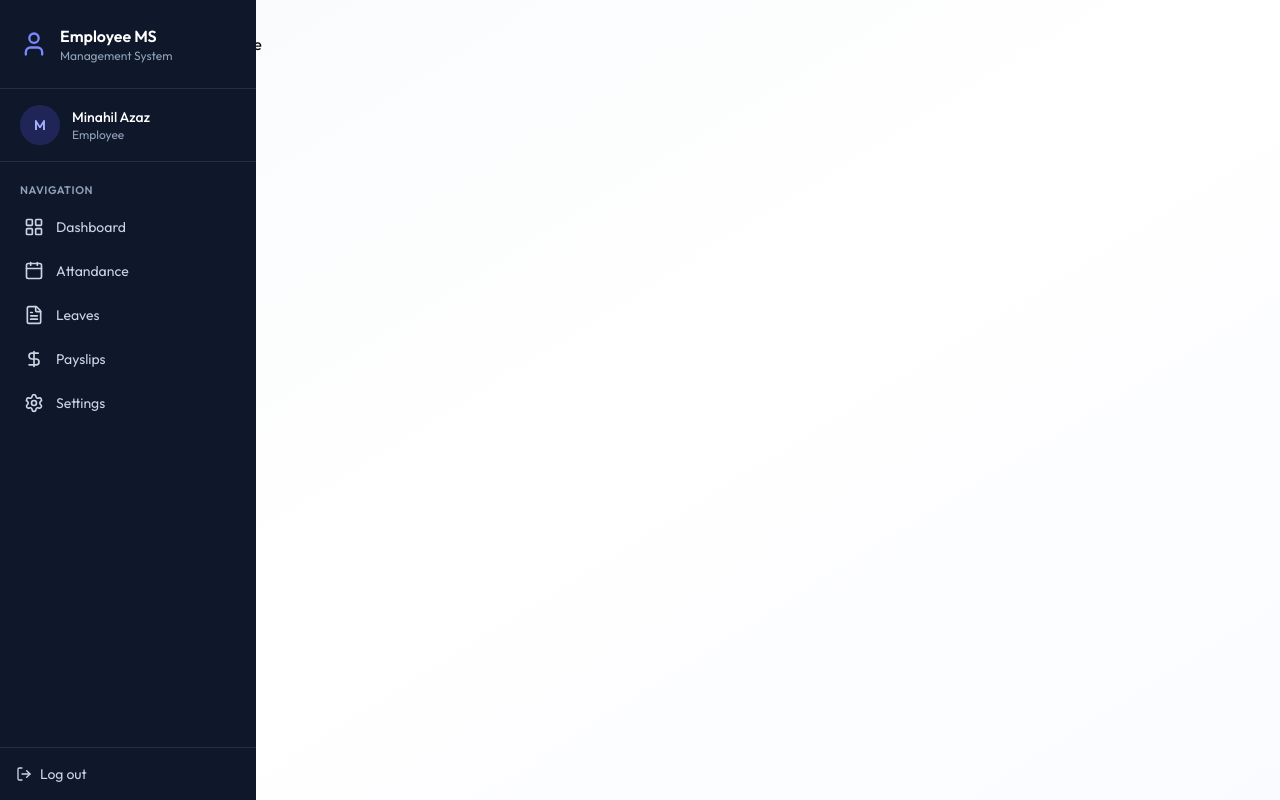
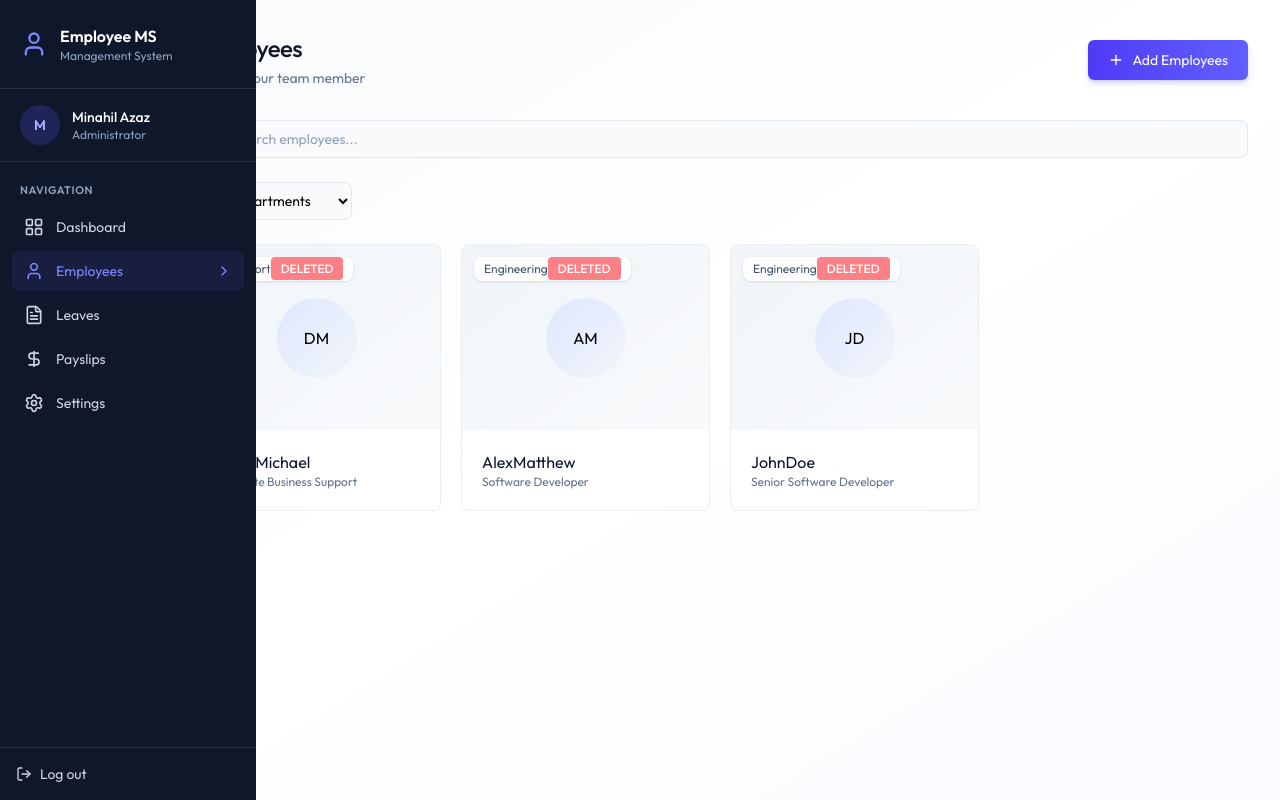
Before and after one commit to minahil-azaz/Employee-Management-System, a React (Vite) app in the folder client/: page /employee in a window 1280 px wide. Built offline with nearby package versions, Linux system fonts and the light colour scheme.

Commit message:
employee card is almost complete

```diff
--- /dev/null
+++ b/client/src/components/EmployeeCard.jsx
@@ -0,0 +1,41 @@
+import React from 'react'
+
+const EmployeeCard = ({employee, onDelete, onEdit}) => {
+  return (
+    <div className="group relative card card-hover overflow-hidden">
+        <div className="relative aspect-4/3 w-full overflow-hidden bg-linear-to-br from-slate-100 to-slate-50" >
+            <div className="w-full h-full flex items-center justify-center">
+                {/*circle icons */}
+                <div className="w-20 h-20 rounded-full bg-linear-to-br from-indigo-100 to-slate-100 flex items-center justify-center ">
+                    <span>
+                        {employee.firstName[0]}{employee.lastName[0]}
+                    </span>
+                </div>
+
+            </div>
+        </div>
+
+        <div className="absolute top-3 left-3 flex gap-2">
+            <span className="bg-white/90 backdrop-blur-sm px-2.5 py-1 text-xs text-slate-600 rounded-lg shadow-sm">
+                {employee.department || "Remote"}
+                <span className="bg-red-500/60 font-medium text-white px-2.5 py-1 text-xs rounded ">
+                    DELETED
+                </span>
+            </span>
+        </div>
+
+        {!employee.isDeleted && (
+            <div className="absolute inset-0 bg-linear-to-t from-indigo-700/20 via-transparent to-transparent opacity-0 group-hover:opacity-100 transition-opacity flex items-end justify-center pb-6 gap-3">
+                <button></button>
+            </div>
+        )}
+
+        <div className="p-5">
+            <p className="text-slate-900">{employee.firstName}{employee.lastName}</p>
+            <p className="text-xs text-slate-500">{employee.position}</p>
+        </div>
+    </div>
+  )
+}
+
+export default EmployeeCard
--- a/client/src/components/EmployeeDashboard.jsx
+++ b/client/src/components/EmployeeDashboard.jsx
@@ -37,7 +37,7 @@ const EmployeeDashboard = ({ data }) => {
     <div className="animate-fade-in space-y-8">
 
       {/* HEADER */}
-      <div className="page-header bg-gradient-to-r from-slate-900 to-slate-800 text-white p-6 rounded-2xl shadow-lg">
+      <div className="page-header bg-gradient-to from-slate-900 to-slate-800 text-white p-6 rounded-2xl shadow-lg">
         <h1 className="text-2xl font-bold">
           Welcome, {emp?.firstName || "User"}!
         </h1>
--- /dev/null
+++ b/client/src/data/DEPARTMENTS.js
@@ -0,0 +1 @@
+export const DEPARTMENTS = ["Engineering", "Human Resources", "Marketing", "Sales", "Finance", "Operations", "IT Support", "Customer Success", "Product Management", "Design"];
--- /dev/null
+++ b/client/src/data/dummyEmployeeData.js
@@ -0,0 +1,89 @@
+export const dummyEmployeeData = [
+    {
+        _id: "69b414a7f8a807df391d7b58",
+        userId: {
+            _id: "69b414a7f8a807df391d7b56",
+            email: "david@example.com",
+            role: "EMPLOYEE",
+        },
+        department: "IT Support",
+        firstName: "David",
+        lastName: "Michael",
+        email: "david@example.com",
+        phone: "9000000001",
+        position: "Associate Business Support",
+        basicSalary: 1000,
+        allowances: 100,
+        deductions: 9.98,
+        employmentStatus: "ACTIVE",
+        joinDate: "2000-01-20T00:00:00.000Z",
+        image: null,
+        isDeleted: false,
+        bio: "",
+        createdAt: "2026-03-13T13:44:07.806Z",
+        updatedAt: "2026-03-13T13:44:07.806Z",
+        id: "69b414a7f8a807df391d7b58",
+        user: {
+            email: "david@example.com",
+            role: "EMPLOYEE",
+        },
+    },
+    {
+        _id: "69b41439f8a807df391d7b52",
+        userId: {
+            _id: "69b41439f8a807df391d7b50",
+            email: "alex@example.com",
+            role: "EMPLOYEE",
+        },
+        department: "Engineering",
+        firstName: "Alex",
+        lastName: "Matthew",
+        email: "alex@example.com",
+        phone: "9000000001",
+        position: "Software Developer",
+        basicSalary: 2000,
+        allowances: 100,
+        deductions: 20,
+        employmentStatus: "ACTIVE",
+        joinDate: "2000-01-20T00:00:00.000Z",
+        image: null,
+        isDeleted: false,
+        bio: "",
+        createdAt: "2026-03-13T13:42:17.589Z",
+        updatedAt: "2026-03-13T13:42:17.589Z",
+        id: "69b41439f8a807df391d7b52",
+        user: {
+            email: "alex@example.com",
+            role: "EMPLOYEE",
+        },
+    },
+    {
+        _id: "69b411e6f8a807df391d7b13",
+        userId: {
+            _id: "69b411e5f8a807df391d7b11",
+            email: "johndoe@example.com",
+            role: "EMPLOYEE",
+        },
+        department: "Engineering",
+        firstName: "John",
+        lastName: "Doe",
+        email: "johndoe@example.com",
+        phone: "9000000001",
+        position: "Senior Software Developer",
+        basicSalary: 40000,
+        allowances: 10000,
+        deductions: 2000,
+        employmentStatus: "ACTIVE",
+        joinDate: "2000-01-20T00:00:00.000Z",
+        image: null,
+        isDeleted: false,
+        bio: "Hi, I am dev a full stack web developer",
+        createdAt: "2026-03-13T13:32:22.013Z",
+        updatedAt: "2026-03-13T13:33:20.498Z",
+        id: "69b411e6f8a807df391d7b13",
+        user: {
+            email: "johndoe@example.com",
+            role: "EMPLOYEE",
+        },
+    },
+];
--- a/client/src/pages/Dashboard.jsx
+++ b/client/src/pages/Dashboard.jsx
@@ -1,9 +1,9 @@
 import { useEffect, useState } from "react"
 import { dummyEmployeeDashboardData } from "../data/dummyEmployeeDashboardData"
-import {dummyAdminDashboardData} from "../data/dummyAdminDashboardData"
+import { dummyAdminDashboardData } from "../data/dummyAdminDashboardData"
 import Loading from "../components/Loading"
 import EmployeeDashboard from "../components/EmployeeDashboard"
-import AdminDashboard from "../components/AdminDashboard";
+import AdminDashboard from "../components/AdminDashboard"
 
 const Dashboard = () => {
   const [data, setData] = useState(null)
@@ -11,7 +11,7 @@ const Dashboard = () => {
 
   useEffect(() => {
     const timer = setTimeout(() => {
-      setData(dummyAdminDashboardData)
+      setData(dummyAdminDashboardData) // or employee
       setLoading(false)
     }, 1000)
 
@@ -29,7 +29,7 @@ const Dashboard = () => {
   }
 
   return (
-    <div className="min-h-screen bg-slate-50 p-6">
+    <div className="p-6">
       {data.role === "ADMIN" ? (
         <AdminDashboard data={data} />
       ) : (
--- a/client/src/pages/Employee.jsx
+++ b/client/src/pages/Employee.jsx
@@ -1,8 +1,109 @@
-import React from 'react'
+import { Plus, Search } from "lucide-react"
+import React, { useCallback, useEffect, useState } from 'react'
+import { dummyEmployeeData } from "../data/dummyEmployeeData"
+import { DEPARTMENTS } from "../data/DEPARTMENTS"
+import EmployeeCard from "../components/EmployeeCard"
 
 const Employee = () => {
+  const [employee, setEmployee] = useState([])
+  const [loading, setLoading] = useState(true)
+  const [search, setSearch] = useState("")
+  const [selectDept, setSelectDept] = useState("")
+  const [editEmployee, setEditEmployee] = useState(null)
+  const [showcreateModel, setShowCreateModel] = useState(false)
+
+  const fetchEmployees = useCallback(() => {
+    setLoading(true)
+
+    const filteredData = dummyEmployeeData.filter((emp) =>
+      selectDept ? emp.department === selectDept : true
+    )
+
+    setEmployee(filteredData)
+
+    setTimeout(() => {
+      setLoading(false)
+    }, 1000)
+  }, [selectDept])
+
+  const filtered = employee.filter((emp) =>
+    `${emp.firstName} ${emp.lastName} ${emp.position}`
+      .toLowerCase()
+      .includes(search.toLowerCase())
+  )
+
+  useEffect(() => {
+    fetchEmployees()
+  }, [fetchEmployees])
+
   return (
-    <div>Employee</div>
+    <div className="animate-fade-in">
+
+      {/* HEADER */}
+      <div className="flex flex-col sm:flex-row justify-between items-start sm:items-center gap-4 mb-8">
+        <div>
+          <h1 className="page-title">Employees</h1>
+          <p className="page-subtitle">Manage your team member</p>
+        </div>
+
+        <button className="btn-primary flex items-center gap-2 w-full sm:w-auto justify-center">
+          <Plus size={16} /> Add Employees
+        </button>
+      </div>
+
+      {/* SEARCH + FILTER */}
+      <div className="mb-6">
+        <div className="relative flex flex-col sm:flex-row gap-3 mb-6">
+          <Search className="absolute left-3.5 top-1/2 -translate-y-1/2 text-slate-400 w-4 h-4" />
+
+          <input
+            placeholder="Search employees..."
+            className="w-full pl-10 py-2 border rounded-lg"
+            onChange={(e) => setSearch(e.target.value)}
+            value={search}
+          />
+        </div>
+
+        <select
+          value={selectDept}
+          onChange={(e) => setSelectDept(e.target.value)}
+          className="max-w-40 border rounded-lg px-3 py-2"
+        >
+          <option value="">All Departments</option>
+          {DEPARTMENTS.map((dept) => (
+            <option key={dept} value={dept}>
+              {dept}
+            </option>
+          ))}
+        </select>
+      </div>
+
+      {/* EMPLOYEE CARDS */}
+      {loading ? (
+        <div className="flex justify-center p-12">
+          <div className="animate-spin h-8 w-8 border-2 border-indigo-600 border-t-transparent rounded-full" />
+        </div>
+      ) : (
+        <div className="grid grid-cols-1 sm:grid-cols-2 lg:grid-cols-3 xl:grid-cols-4 gap-4 sm:gap-5">
+
+          {filtered.length === 0 ? (
+            <p className="col-span-full text-center py-16 text-slate-400 bg-white rounded-2xl border border-dashed border-slate-200">
+              No Employee Found
+            </p>
+          ) : (
+            filtered.map((emp) => (
+              <EmployeeCard
+                key={emp.id}
+                employee={emp}
+                onDelete={fetchEmployees}
+                onEdit={(e) => setEditEmployee(e)}
+              />
+            ))
+          )}
+
+        </div>
+      )}
+    </div>
   )
 }
 
--- a/client/src/pages/Layout.jsx
+++ b/client/src/pages/Layout.jsx
@@ -6,7 +6,8 @@ const Layout = () => {
   return (
     <div className="min-h-screen bg-linear-to-br from-slate-50 via-white to-indigo-50/30">
 
-      <SideBar />
+
+      <SideBar role="ADMIN" />
 
       <main className=" ml-40 flex-1 overflow-y-auto">
         <div className="p-4 pt-16 sm:p-6 lg:p-8 max-w-6xl mx-auto">
```
